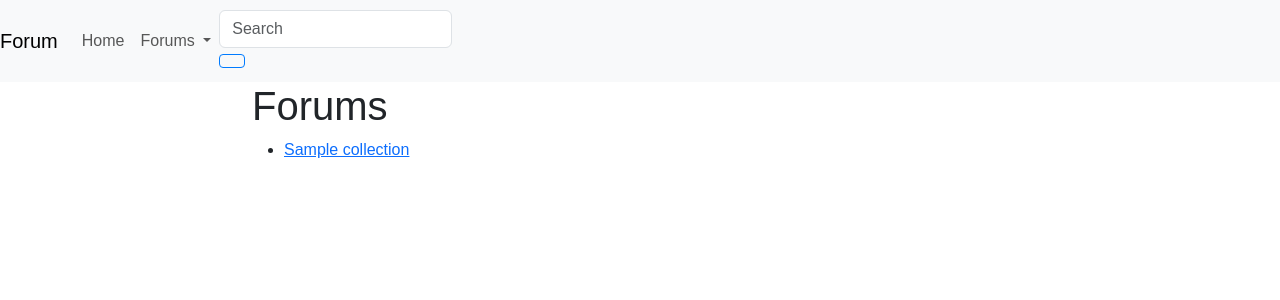
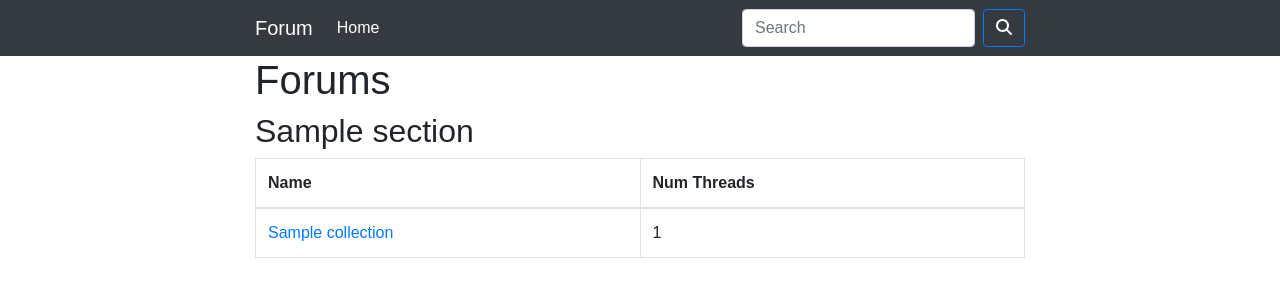
Before and after one commit to KacperKazan/dentonet, a Flask app: template templates/main.html in a window 1280 px wide. Shown: the top 300 px of the page. Run offline with Flask 2, Linux system fonts and the light colour scheme; the template is opened without the code that fills it: most values are stand-ins (such as "Sample title", 1, 10 or a date in 2020); some libraries are stand-ins or nearby versions.

Commit message:
searching and formatting

```diff
--- a/app.py
+++ b/app.py
@@ -3,12 +3,14 @@ from pymongo import MongoClient
 import pymongo
 import math
 from flask_paginate import Pagination, get_page_parameter
+from collections import defaultdict
 
 # import ObjectId from bson.objectid
 from bson.objectid import ObjectId
 
 # Initialize pagination
-per_page = 50
+THREADS_PER_FORUM_PAGE = 50
+POSTS_PER_THREAD_PAGE = 10
 
 
 app = Flask(__name__)
@@ -17,42 +19,75 @@ app = Flask(__name__)
 client = MongoClient()
 db = client['forums']
 
+collection_to_section = {
+    'Dla wszystkich': 'DLA WSZYSTKICH',
+    'Pomoc techniczna': 'DLA WSZYSTKICH',
+
+    'Forum ogólnostomatologiczne': 'DLA DENTYSTÓW',
+    'Forum specjalistyczne': 'DLA DENTYSTÓW',
+    'Sprzęt i materiały': 'DLA DENTYSTÓW',
+    'Z praktyki wzięte  przypadki': 'DLA DENTYSTÓW',
+    'NFZ': 'DLA DENTYSTÓW',
+    'Ankiety': 'DLA DENTYSTÓW',
+    'Po godzinach': 'DLA DENTYSTÓW',
+
+    'Forum specjalistyczne': 'DLA TECHNIKÓW DENTYSTYCZNYCH',
+    'Po godzinach': 'DLA TECHNIKÓW DENTYSTYCZNYCH',
+
+    'Dla asystentek i higienistek': 'DLA ASYSTENTEK',
+
+    'Dla studentów': 'DLA STUDENTÓW',
+
+    'Sprawy forum': 'DLA MODERATORÓW',
+}
+
 # Define the routes for your website
 @app.route('/')
 def main():
     # Query the database for all collection names
     collections = db.list_collection_names()
-    print(collections)
+    # dict with default value of []
+    sections = defaultdict(list)
+    for collection in collections:
+        # find one thread
+        threads = db[collection].find({})
+        section = collection_to_section[collection]
+        dict = {'collection_name': collection, 'num_threads': threads.count()}
+        sections[section].append(dict)
 
     # Render the main.html template with the collection names
-    return render_template('main.html', collections=collections)
+    return render_template('main.html', sections=sections)
 
 @app.route('/forum/<collection_name>')
 def forum(collection_name):
     # Query the database for all thread objects in the selected collection
-    threads = db[collection_name].find()
 
     # Separate out the announcement threads from the regular topics
-    announcements = []
-    topics = []
-    for thread in threads:
-        if thread['announcement']:
-            announcements.append(thread)
-        else:
-            topics.append(thread)
+    announcements = db[collection_name].find({'announcement': True})
+
+    # topics where announcement = false
+    topics = db[collection_name].find({'announcement': False})
+    len_topics = topics.count()
+    # count number of topics
+    # len_topics =
+    # for thread in threads:
+    #     if thread['announcement']:
+    #         announcements.append(thread)
+    #     else:
+    #         topics.append(thread)
 
     # Paginate the topics
     page = request.args.get(get_page_parameter(), type=int, default=1)
-    topics_pagination = Pagination(page=page, per_page=50, total=len(topics), css_framework='bootstrap4')
+    topics_pagination = Pagination(page=page, per_page=THREADS_PER_FORUM_PAGE, total=len_topics, css_framework='bootstrap4')
     # get next page number
 
-    total_pages = math.ceil(len(topics) / 50)
+    total_pages = math.ceil(len_topics / THREADS_PER_FORUM_PAGE)
     next_page = min(page + 1, total_pages)
     prev_page = max(page - 1, 1)
 
     # Get the current page of topics
-    start = (page - 1) * 50
-    end = start + 50
+    start = (page - 1) * THREADS_PER_FORUM_PAGE
+    end = start + THREADS_PER_FORUM_PAGE
     topics_page = topics[start:end]
 
     # Render the forum.html template with the thread objects
@@ -65,21 +100,28 @@ def parse_html(html):
     html =  html.replace('&gt;', '>')
     return html
 
+def parse_and_mark_html(x, mark):
+    x = parse_html(x)
+    if mark and  mark in x:
+        x = x.replace(mark, f'<mark>{mark}</mark>')
+
+    return x
+
 
 @app.route('/thread/<collection_name>/<thread_id>')
 @app.route('/thread/<collection_name>/<thread_id>/<int:page>')
-def thread(collection_name, thread_id, page=1):
+@app.route('/thread/<collection_name>/<thread_id>/<int:page>/<mark>')
+def thread(collection_name, thread_id, page=1, mark=''):
     # Query the database for the selected thread object and all posts in the thread
     thread = db[collection_name].find_one({'_id': ObjectId(thread_id)})
     posts = thread['posts']
 
     # Calculate the number of pages based on the number of posts and the posts per page
-    posts_per_page = 10
-    num_pages = int(math.ceil(len(posts) / posts_per_page))
+    num_pages = int(math.ceil(len(posts) / POSTS_PER_THREAD_PAGE))
 
     # Paginate the posts based on the current page
-    start_idx = (page - 1) * posts_per_page
-    end_idx = start_idx + posts_per_page
+    start_idx = (page - 1) * POSTS_PER_THREAD_PAGE
+    end_idx = start_idx + POSTS_PER_THREAD_PAGE
     paginated_posts = posts[start_idx:end_idx]
 
     # Generate the pagination links
@@ -93,27 +135,48 @@ def thread(collection_name, thread_id, page=1):
         else:
             pages.append({'num': i, 'url': url_for('thread', collection_name=collection_name, thread_id=thread_id, page=i)})
 
+
     # Render the thread.html template with the thread object, posts, and pagination variables
-    return render_template('thread.html', collection_name=collection_name, thread=thread, posts=paginated_posts, prev_page=prev_page, next_page=next_page, pages=pages, num_pages=num_pages, current_page=page, parse_html=parse_html)
-
-
+    return render_template('thread.html', collection_name=collection_name, thread=thread, posts=paginated_posts, prev_page=prev_page, next_page=next_page, pages=pages, num_pages=num_pages, current_page=page, parse_html=parse_and_mark_html, mark=mark)
 
 @app.route('/search', methods=['GET', 'POST'])
 def search():
-    # If the user submits a search query
-    if request.method == 'POST':
-        # Get the search query from the form
-        search_query = request.form['search_query']
+    # Get the search query from the form
+    # search_query = request.form['search_query']
+    search_query = str(request.args.get('search_query'))
 
-        # Use MongoDB's text search functionality to search for matches in the posts collection
-        search_results = db.posts.find({'$text': {'$search': search_query}})
+    unique_threads = set()
+    #  dictionary with default value of []
+    all_results = defaultdict(list)
+    # loop through all collections in the database
+    for collection_name in db.list_collection_names():
+        # get the collection
+        collection = db[collection_name]
+        # search for the text in the posts content attribute
+        results = collection.find({"posts.content": {"$regex": search_query}})
+        # iterate over the results
+        for result in results:
+            # check if the result is already in the set
+            if result['_id'] not in unique_threads:
+                # if not, add it to the set
+                unique_threads.add(result['_id'])
+                # get the index of the matching post
+                for i, post in enumerate(result["posts"]):
+                    if search_query in post["content"]:
+                        html = parse_html(post['html'])
+                        # surround the search query with <mark> tags in html
+                        html = html.replace(search_query, f'<mark>{search_query}</mark>')
 
-        # Render the search.html template with the search results
-        return render_template('search.html', search_query=search_query, search_results=search_results)
+                        thread_page_index = math.ceil((i + 1) / POSTS_PER_THREAD_PAGE)
 
-    # If the user visits the search page without submitting a search query
-    else:
-        return render_template('search.html')
+                        thread_page_link = url_for('thread', collection_name=collection_name, thread_id=result['_id'], page=thread_page_index, mark=search_query)
+
+                        search_result = {'thread_id': result['_id'], 'thread_title': result['title'], 'html': html, 'thread_link': thread_page_link}
+                        all_results[collection_name].append(search_result)
+
+    # Render the search.html template with the search results
+    total_results = sum(len(results) for results in all_results.values())
+    return render_template('search.html', search_query=search_query, all_results=all_results, total_results=total_results)
 
 if __name__ == '__main__':
     app.run(debug=True)
--- a/static/css/main.css
+++ b/static/css/main.css
@@ -8,17 +8,6 @@ body {
   .container {
     margin: 0 auto;
     max-width: 800px;
-  }
-
-  /* Add padding to the top and bottom of the navbar */
-  .navbar {
-    padding-top: 10px;
-    padding-bottom: 10px;
-  }
-
-  /* Add bottom margin to the navbar links */
-  .navbar a {
-    margin-bottom: 0;
   }
 
   /* Style the search bar */
@@ -144,6 +133,8 @@ body {
   }
 
   a.disabled {
-  pointer-events: none;
-  cursor: default;
-}
+    pointer-events: none;
+    cursor: default;
+  }
+
+  /* Add custom styles for
--- a/templates/base.html
+++ b/templates/base.html
@@ -3,37 +3,44 @@
 <head>
     <meta charset="UTF-8">
     <title>{% block title %}{% endblock %}</title>
-    <link rel="stylesheet" href="{{ url_for('static', filename='css/bootstrap.min.css') }}">
+    <!-- <link rel="stylesheet" href="{{ url_for('static', filename='css/bootstrap.min.css') }}"> -->
+    <script src="https://kit.fontawesome.com/bc08116913.js" crossorigin="anonymous"></script>
+    <link rel="stylesheet" href="https://cdn.jsdelivr.net/npm/bootstrap@4.3.1/dist/css/bootstrap.min.css" integrity="sha384-ggOyR0iXCbMQv3Xipma34MD+dH/1fQ784/j6cY/iJTQUOhcWr7x9JvoRxT2MZw1T" crossorigin="anonymous">
     <link rel="stylesheet" href="{{ url_for('static', filename='css/main.css') }}">
 </head>
 <body>
-<nav class="navbar navbar-expand-lg navbar-light bg-light">
+
+<nav class="navbar navbar-expand-lg navbar-dark bg-dark">
+    <div class="container">
         <a class="navbar-brand" href="{{ url_for('main') }}">Forum</a>
         <button class="navbar-toggler" type="button" data-toggle="collapse" data-target="#navbarNav"
                 aria-controls="navbarNav" aria-expanded="false" aria-label="Toggle navigation">
             <span class="navbar-toggler-icon"></span>
         </button>
-    <div class="collapse navbar-collapse" id="navbarNav">
+        <div class="collapse navbar-collapse justify-content-between" id="navbarNav">
             <ul class="navbar-nav">
-            <li class="nav-item">
+                <li class="nav-item active">
                     <a class="nav-link" href="{{ url_for('main') }}">Home</a>
                 </li>
-            <li class="nav-item dropdown">
-                <a class="nav-link dropdown-toggle" href="#" id="navbarDropdown" role="button" data-toggle="dropdown"
-                   aria-haspopup="true" aria-expanded="false">
+                <!-- <li class="nav-item dropdown">
+                    <a class="nav-link dropdown-toggle" href="#" id="navbarDropdown" role="button" data-toggle="dropdown" aria-haspopup="true" aria-expanded="false">
                         Forums
                       </a>
                     <div class="dropdown-menu" aria-labelledby="navbarDropdown">
+                        <a class="dropdown-item" href="#">Forum 1</a>
+                        <a class="dropdown-item" href="#">Forum 2</a>
                         {% for forum in forums %}
-                        <a class="dropdown-item" href="{{ url_for('forum', forum_name=forum) }}">{{ forum }}</a>
+                            <a class="dropdown-item" href="{{ url_for('forum', collection_name=forum) }}">{{ forum }}</a>
                         {% endfor %}
                     </div>
-            </li>
+                </li> -->
             </ul>
             <form class="form-inline my-2 my-lg-0" method="GET" action="{{ url_for('search') }}">
-            <input class="form-control mr-sm-2" type="search" placeholder="Search" aria-label="Search" name="query">
-            <button class="btn btn-outline-success my-2 my-sm-0" type="submit"><i class="fa fa-search"></i></button>
+                <input class="form-control mr-sm-2" type="search" placeholder="Search" aria-label="Search" name="search_query">
+                <button class="btn btn-outline-success my-2 my-sm-0" type="submit"><i class="fa fa-search fa-inverse"></i>
+                </button>
             </form>
+        </div>
     </div>
 </nav>
 
--- a/templates/forum.html
+++ b/templates/forum.html
@@ -73,7 +73,8 @@
             {% endif %}
         {% endfor %} -->
 
-        <a href="{{ url_for('forum', collection_name=collection_name, page=topics_pagination.page) }}" class="disabled"> {{topics_pagination.page}} </a>
+        <a href="{{ url_for('forum', collection_name=collection_name, page=topics_pagination.page) }}" class="disabled" style="background-color: ba
+        ; color: white; background: black;"> {{topics_pagination.page}} </a>
 
 
         {% if topics_pagination.has_next %}
--- a/templates/main.html
+++ b/templates/main.html
@@ -2,10 +2,29 @@
 
 {% block content %}
     <h1>Forums</h1>
-    <ul>
-        {% for collection in collections %}
-            <li><a href="{{ url_for('forum', collection_name=collection) }}">{{ collection }}</a>
-            </li>
-        {% endfor %}
-    </ul>
+    {% for section, collections in sections.items() %}
+        <h2>{{ section }}</h2>
+        <div class="table-responsive">
+            <table class="table table-hover table-bordered" style="table-layout: fixed;">
+                <colgroup>
+                    <col style="width: 50%;">
+                    <col style="width: 50%;">
+                </colgroup>
+                <thead>
+                    <tr>
+                        <th>Name</th>
+                        <th>Num Threads</th>
+                    </tr>
+                </thead>
+                <tbody>
+                    {% for collection in collections %}
+                        <tr>
+                            <td><a href="{{ url_for('forum', collection_name=collection['collection_name']) }}">{{ collection['collection_name'] }}</a></td>
+                            <td>{{ collection['num_threads'] }}</td>
+                        </tr>
+                    {% endfor %}
+                </tbody>
+            </table>
+        </div>
+    {% endfor %}
 {% endblock %}
```
Also changed, not shown: templates/search.html (+15 -5 lines), templates/thread.html (+12 -4 lines). Lines whose indentation alone changed are shown as unchanged.
